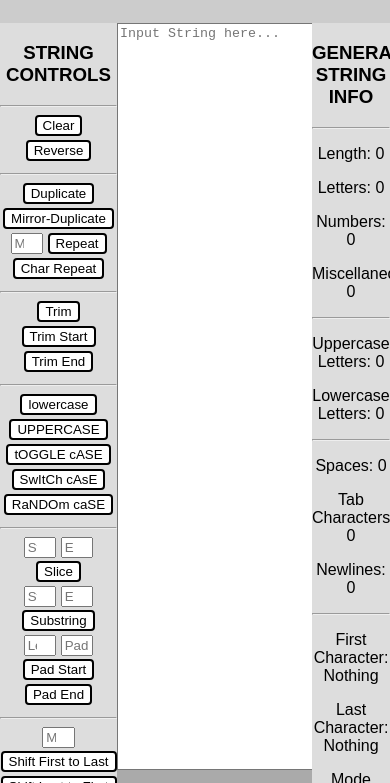
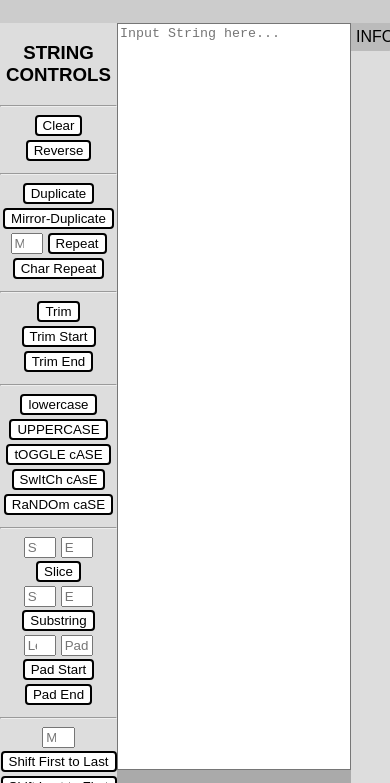
Before and after one commit to SciPreda/scipreda.github.io, a plain HTML site: page stringtool/index.html in a window 390 px wide. Shown: the part 64-847 px from the top of the page. Drawn offline with Linux system fonts and the light colour scheme.

Commit message:
new responsive utility
automatic width reduction

```diff
--- a/stringtool/index.html
+++ b/stringtool/index.html
@@ -65,6 +65,22 @@ input {
 	width: 21%;
 	margin-bottom: 3px;
 }
+span {
+	display: none;
+	position: absolute;
+	left: 0;
+	top: 0;
+	background: #bbb;
+	color: black;
+	border-bottom-right-radius: 10px;
+	padding: 5px;
+	cursor: pointer;
+	transition: all 0.25s;
+	z-index: 100;
+}
+span:hover {
+	color: green;
+}
 .main-container {
 	height: 90%;
 	width: 100%;
@@ -79,6 +95,14 @@ input {
 }
 .right-info {
 	width: 20%;
+	position: relative;
+	transition: all 0.25s;
+}
+.right-container {
+	width: 100%;
+	height: 100%;
+	margin: 0;
+	transition: all 0.25s;
 }
 .middle-txtarea {
 	width: 50%;
@@ -98,13 +122,7 @@ input {
 <p>Many more operations and features were added for convenience, such as more information on the string rather than just length. More features may be added in the future - however, take note that as of now not all methods from <i>String.prototype</i> are Stringtool operations, and vice versa.</p>
 <h4>Newest Changes:</h4>
 <ul>
-	<li>Removed the <i>substr</i> operation, as it is deprecated.</li>
-	<li>Added the <i>pad</i> operations.</li>
-	<li>Added <i>EXTERNAL CONTROLS</i>. These include clipboard functions such as <i>Copy</i> and <i>Paste</i>.</li>
-	<li>Added a new section in <i>GENERAL STRING INFO</i> that returns the first, last, and most repeated characters in the String.</li>
-	<li>Slightly improved header overflow.</li>
-	<li>Adjusted the widths of the left and right sections.</li>
-	<li>Added readability in <i>GENERAL STRING INFO</i> for some characters that may appear as blank.</li>
+	<li>Added a responsive functionality that automatically reduces the width of the right section when the window's height is greater than its width (i.e. portrait). (This is experimental and is subject to change.)</li>
 </ul>
 </header>
 
@@ -174,6 +192,7 @@ input {
 </section>
 
 <section class="right-info">
+<div class="right-container">
 <h3>GENERAL STRING INFO</h3>
 <hr>
 <p>Length: 0</p>
@@ -191,6 +210,8 @@ input {
 <p>First Character: Nothing</p>
 <p>Last Character: Nothing</p>
 <p>Mode Characters: Nothing</p>
+</div>
+<span onclick="ElmControls.spanResize()">INFO</span>
 <br><br><br>
 </section>
 </div>
@@ -203,12 +224,43 @@ var ta = gID("strval");
 
 var ElmControls = {
 	aboutHeight: '10%',
-	aboutOverflowY: 'hidden'
+	aboutOverflowY: 'hidden',
+	isSectionExpanded: false,
+	portraitResize: function() {
+		if (window.innerHeight > window.innerWidth) {
+			gTag("span")[0].style.display = "block";
+			gClass("right-info")[0].style.width = "10%";
+			gClass("right-container")[0].style.opacity = 0;
+			gClass("middle-txtarea")[0].style.width = "60%";
+		} else {
+			gTag("span")[0].style.display = "none";
+			gClass("right-info")[0].style.width = "20%";
+			gClass("right-container")[0].style.opacity = 1;
+			gClass("middle-txtarea")[0].style.width = "50%";
+		}
+		this.isSectionExpanded = false;
+	},
+	spanResize: function() {
+		if (!this.isSectionExpanded) {
+			gClass("right-info")[0].style.width = "30%";
+			gClass("right-container")[0].style.opacity = 1;
+			gClass("middle-txtarea")[0].style.width = "40%";
+			this.isSectionExpanded = true;
+		} else {
+			gClass("right-info")[0].style.width = "10%";
+			gClass("right-container")[0].style.opacity = 0;
+			gClass("middle-txtarea")[0].style.width = "60%";
+			this.isSectionExpanded = false;
+		}
+	}
 };
+window.onresize = ElmControls.portraitResize;
+window.onload = ElmControls.portraitResize;
+
 
 function toggleAbout() {
 	// NOTE: Always edit the height true value depending on the Newest Changes list height.
-	gTag("header")[0].style.height = ElmControls.aboutHeight === '10%' ? '75%' : '10%';
+	gTag("header")[0].style.height = ElmControls.aboutHeight === '10%' ? '60%' : '10%';
 	ElmControls.aboutHeight = gTag("header")[0].style.height;
 	gTag("header")[0].style.overflowY = ElmControls.aboutOverflowY === 'hidden' ? 'auto' : 'hidden';
 	ElmControls.aboutOverflowY = gTag("header")[0].style.overflowY;
```
